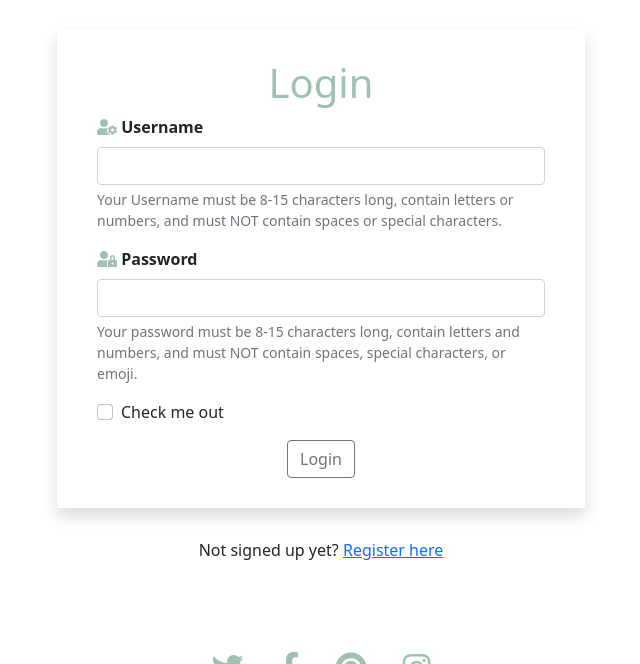
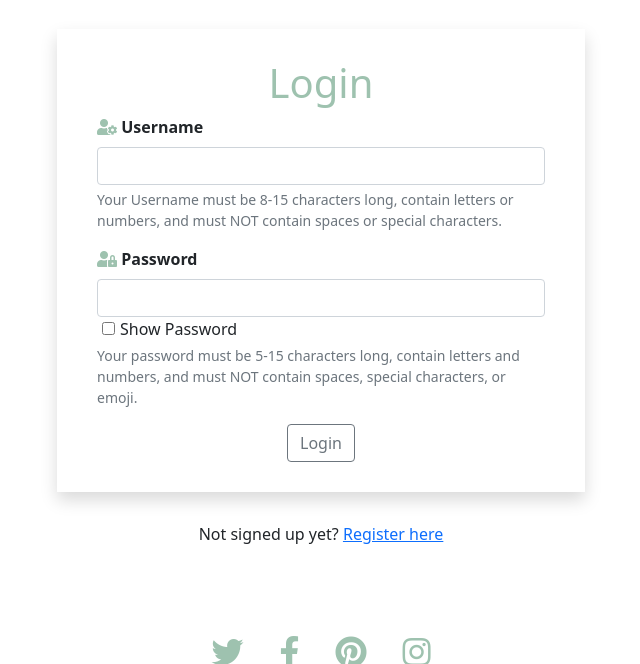
Before and after one commit to AledPeart/plant-base, a Flask app: page /login in a window 1280 px wide. Shown: the part 139-803 px from the top of the page, without its empty margins (319-959 px from the left). Run offline with Flask 2, Linux system fonts and the light colour scheme; some libraries are stand-ins or nearby versions; some web fonts are replaced.

Commit message:
Added a show password checkbox to login/registration form

```diff
--- a/app.py
+++ b/app.py
@@ -47,6 +47,7 @@ def register():
             flash("That username already exists")
             return redirect(url_for("register")) #returns the user to the form so that hey can try again
 
+        #confirms if users confirmation password matches the original Code sourced from https://code-institute-room.slack.com/archives/C7JQY2RHC/p1625910227318600
         password = request.form.get("password")
         confirm_password = request.form.get("confirm-password")
 
--- a/static/css/style.css
+++ b/static/css/style.css
@@ -104,6 +104,10 @@
     padding: 30px 40px;
 }
 
+.password-checkbox {
+    margin: 5px;
+}
+
 /* Sheets */
 
 .sheet-icons i {
--- a/static/js/script.js
+++ b/static/js/script.js
@@ -0,0 +1,8 @@
+function myFunction() {
+    var x = document.getElementById("password");
+    if (x.type === "password") {
+      x.type = "text";
+    } else {
+      x.type = "password";
+    }
+  }
--- a/templates/login.html
+++ b/templates/login.html
@@ -19,17 +19,15 @@
                 <div class="mb-3">
                     <i class="fas fa-user-lock"></i>
                     <label for="password" class="form-label">Password</label>
-                    <input type="text" name="password" class="form-control" id="password" minlength="5"
+                    <input type="password" name="password" class="form-control" id="password" minlength="5"
                         maxlength="15" pattern="^[a-zA-Z0-9]{5,15}$" required>
+                        <input type="checkbox" class="password-checkbox" onclick="myFunction()">Show Password
                     <div id="passwordHelpBlock" class="form-text">
-                        Your password must be 8-15 characters long, contain letters and numbers, and must NOT contain
+                        Your password must be 5-15 characters long, contain letters and numbers, and must NOT contain
                         spaces, special characters, or emoji.
                     </div>
                 </div>
-                <div class="mb-3 form-check">
-                    <input type="checkbox" class="form-check-input" id="exampleCheck1">
-                    <label class="form-check-label" for="exampleCheck1">Check me out</label>
-                </div>
+
                 <!-- login button -->
                 <div class="d-flex justify-content-center">
                     <button type="submit" class="btn btn-outline-secondary">Login</button>
```
Also changed, not shown: templates/register.html (+4 -3 lines).
